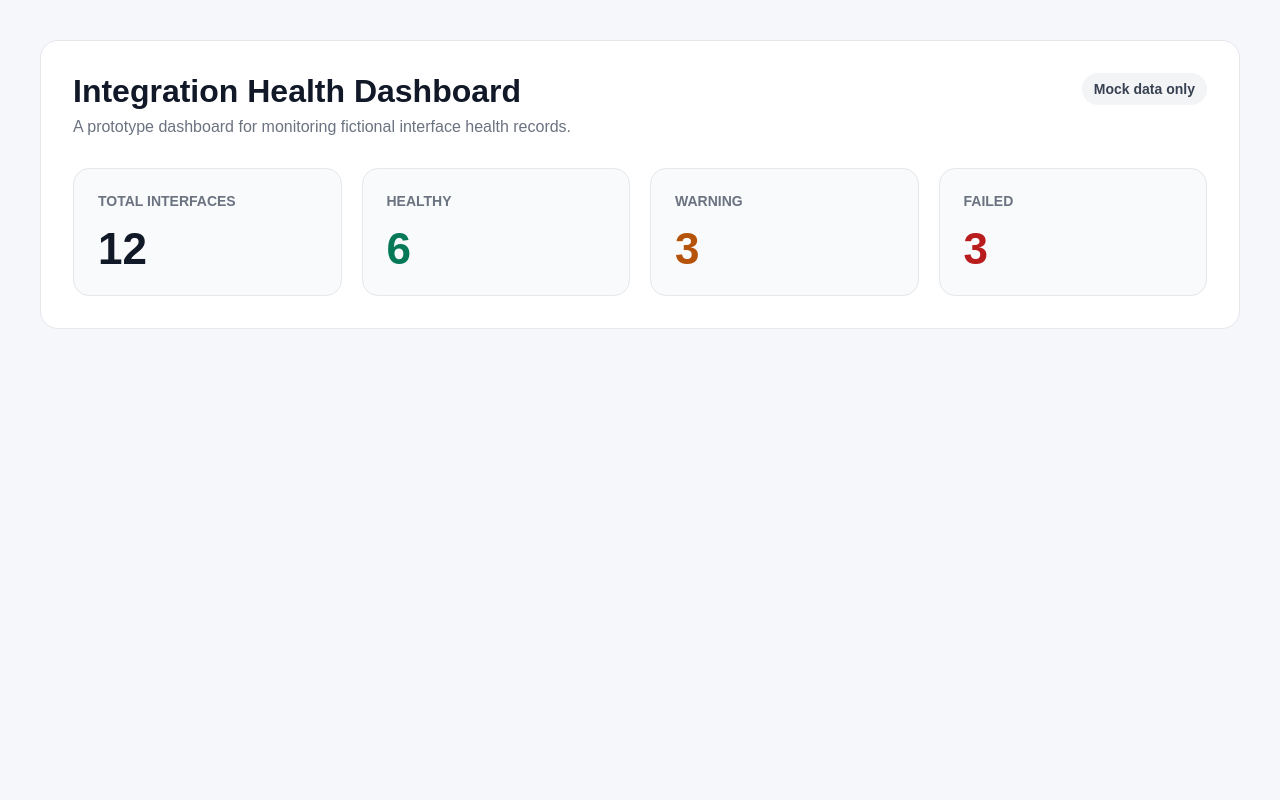
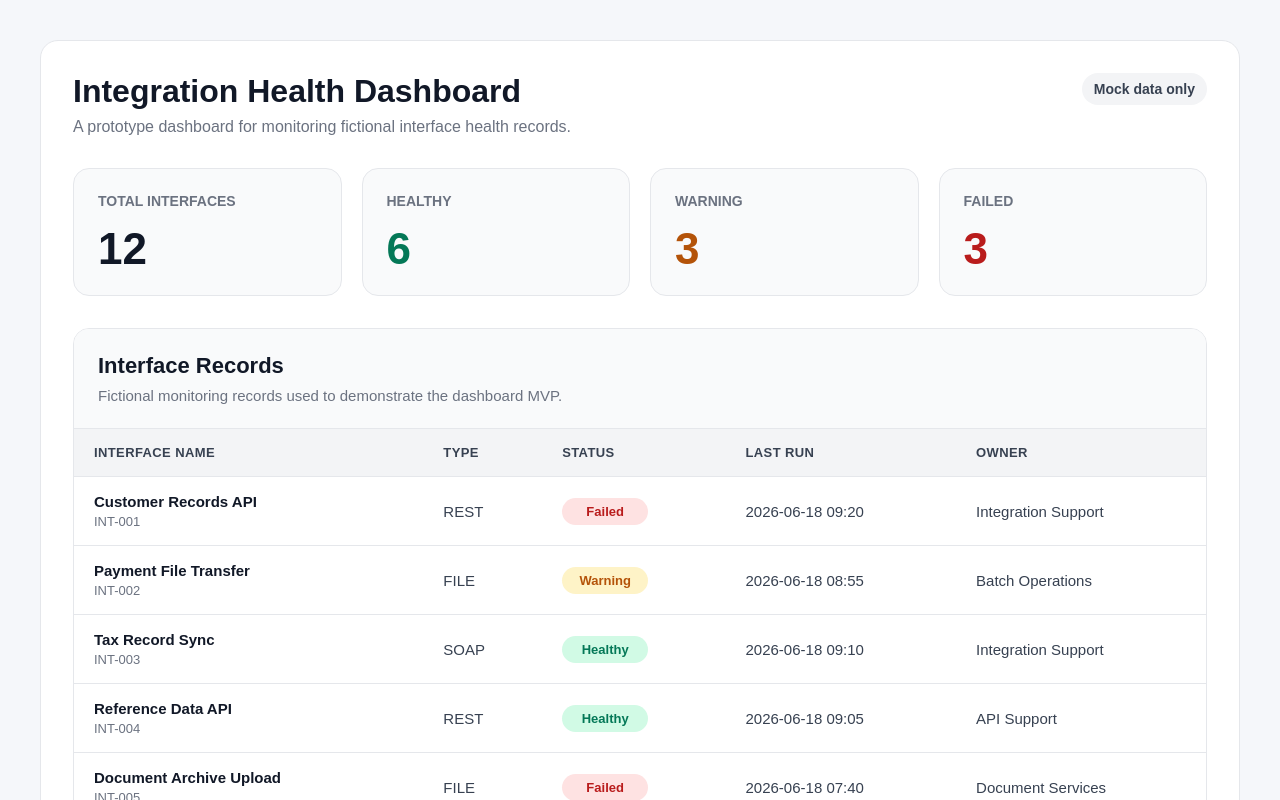
Before and after one commit to Orzel83/integration-health-dashboard, a React (Vite) app: page / in a window 1280 px wide. Shown: the top 800 px of the page. Built offline with nearby package versions, Linux system fonts and the light colour scheme.

Commit message:
Add interface table

```diff
--- a/src/App.css
+++ b/src/App.css
@@ -56,6 +56,7 @@ body {
   display: grid;
   grid-template-columns: repeat(4, 1fr);
   gap: 20px;
+  margin-bottom: 32px;
 }
 
 .summary-card {
@@ -96,6 +97,101 @@ body {
   color: #b91c1c;
 }
 
+.table-section {
+  border: 1px solid #e5e7eb;
+  border-radius: 16px;
+  overflow: hidden;
+  background: #ffffff;
+}
+
+.section-header {
+  padding: 24px;
+  border-bottom: 1px solid #e5e7eb;
+  background: #f9fafb;
+}
+
+.section-header h2 {
+  margin: 0 0 8px;
+  font-size: 22px;
+}
+
+.section-header p {
+  margin: 0;
+  color: #6b7280;
+  font-size: 15px;
+}
+
+.table-wrapper {
+  overflow-x: auto;
+}
+
+.interface-table {
+  width: 100%;
+  border-collapse: collapse;
+}
+
+.interface-table th,
+.interface-table td {
+  padding: 16px 20px;
+  text-align: left;
+  border-bottom: 1px solid #e5e7eb;
+  vertical-align: middle;
+}
+
+.interface-table th {
+  background: #f3f4f6;
+  color: #374151;
+  font-size: 13px;
+  text-transform: uppercase;
+  letter-spacing: 0.03em;
+}
+
+.interface-table td {
+  color: #374151;
+  font-size: 15px;
+}
+
+.interface-table tbody tr:last-child td {
+  border-bottom: none;
+}
+
+.interface-table strong {
+  display: block;
+  color: #111827;
+  margin-bottom: 4px;
+}
+
+.interface-id {
+  display: block;
+  color: #6b7280;
+  font-size: 13px;
+}
+
+.status-badge {
+  display: inline-block;
+  min-width: 86px;
+  padding: 6px 10px;
+  border-radius: 999px;
+  font-size: 13px;
+  font-weight: 700;
+  text-align: center;
+}
+
+.status-healthy {
+  background: #d1fae5;
+  color: #047857;
+}
+
+.status-warning {
+  background: #fef3c7;
+  color: #b45309;
+}
+
+.status-failed {
+  background: #fee2e2;
+  color: #b91c1c;
+}
+
 @media (max-width: 900px) {
   .summary-grid {
     grid-template-columns: repeat(2, 1fr);
@@ -114,4 +210,13 @@ body {
   .summary-grid {
     grid-template-columns: 1fr;
   }
+
+  .dashboard {
+    padding: 20px;
+  }
+
+  .interface-table th,
+  .interface-table td {
+    padding: 12px;
+  }
 }
--- a/src/App.jsx
+++ b/src/App.jsx
@@ -1,4 +1,5 @@
 import './App.css';
+import InterfaceTable from './components/InterfaceTable';
 import SummaryCard from './components/SummaryCard';
 import mockInterfaces from './data/mockInterfaces.json';
 import { getStatusSummary } from './utils/interfaceUtils';
@@ -41,6 +42,8 @@ function App() {
             status="failed"
           />
         </section>
+
+        <InterfaceTable interfaces={mockInterfaces} />
       </section>
     </main>
   );
--- /dev/null
+++ b/src/components/InterfaceTable.jsx
@@ -0,0 +1,48 @@
+function InterfaceTable({ interfaces }) {
+  return (
+    <section className="table-section" aria-labelledby="interface-table-heading">
+      <div className="section-header">
+        <div>
+          <h2 id="interface-table-heading">Interface Records</h2>
+          <p>
+            Fictional monitoring records used to demonstrate the dashboard MVP.
+          </p>
+        </div>
+      </div>
+
+      <div className="table-wrapper">
+        <table className="interface-table">
+          <thead>
+            <tr>
+              <th scope="col">Interface Name</th>
+              <th scope="col">Type</th>
+              <th scope="col">Status</th>
+              <th scope="col">Last Run</th>
+              <th scope="col">Owner</th>
+            </tr>
+          </thead>
+          <tbody>
+            {interfaces.map((item) => (
+              <tr key={item.id}>
+                <td>
+                  <strong>{item.name}</strong>
+                  <span className="interface-id">{item.id}</span>
+                </td>
+                <td>{item.type}</td>
+                <td>
+                  <span className={`status-badge status-${item.status.toLowerCase()}`}>
+                    {item.status}
+                  </span>
+                </td>
+                <td>{item.lastRun}</td>
+                <td>{item.owner}</td>
+              </tr>
+            ))}
+          </tbody>
+        </table>
+      </div>
+    </section>
+  );
+}
+
+export default InterfaceTable;
```
Also changed, not shown: 2 other files (tests, documents, lock files or other folders).
